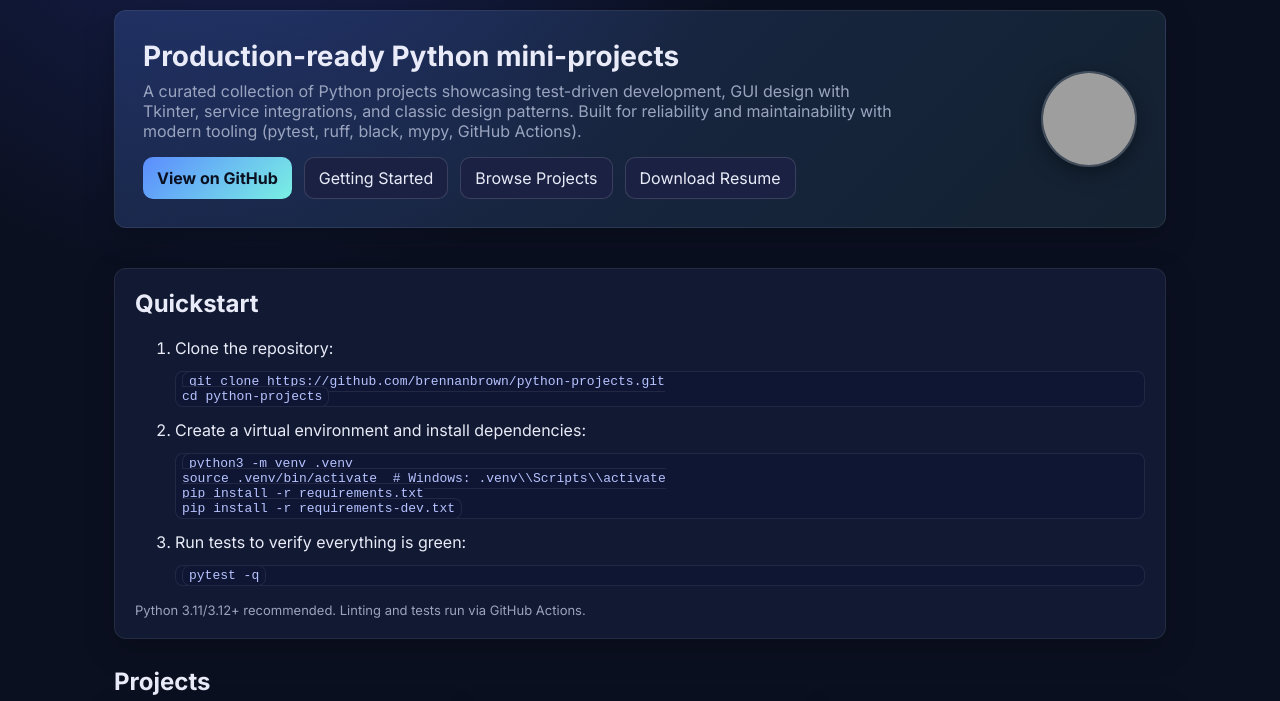
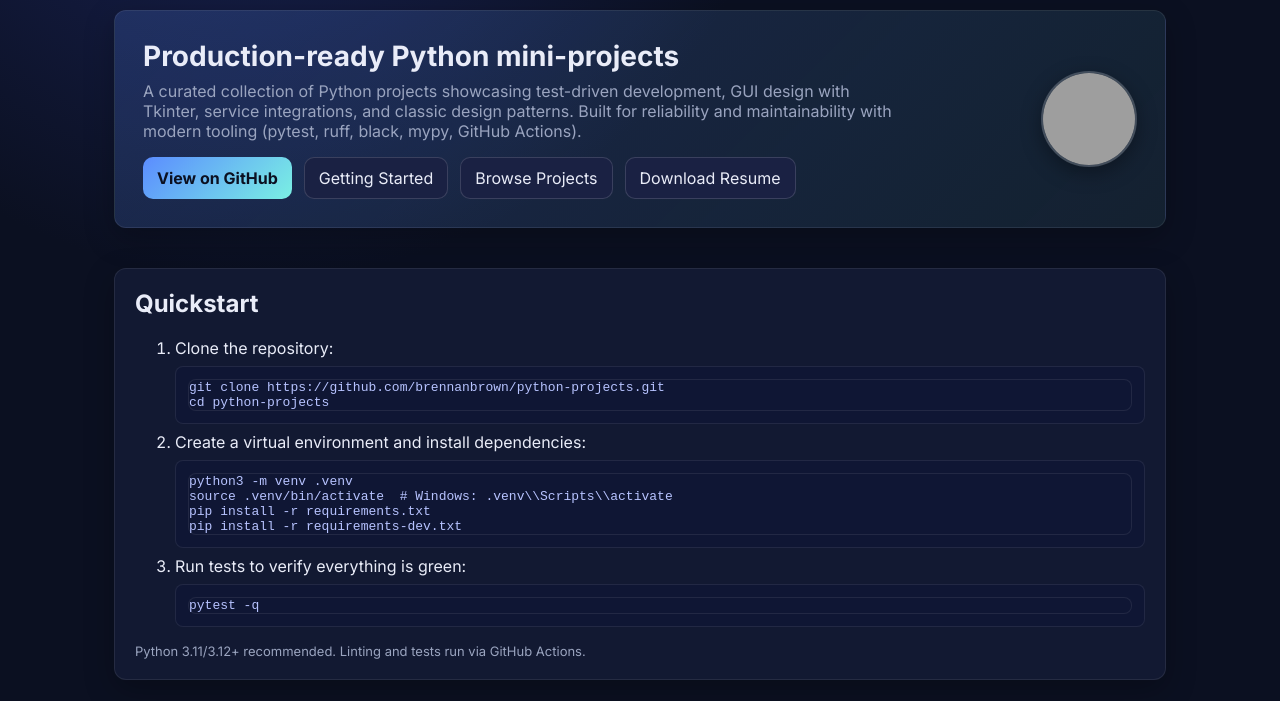
Before and after one commit to brennanbrown/python-projects, a plain HTML site: page index.html in a window 1280 px wide. Shown: the part 86-787 px from the top of the page. Drawn offline with Linux system fonts and the light colour scheme; grey boxes are pictures that could not be loaded.

Commit message:
docs(site): fix code block overflow and update footer to MIT license

```diff
--- a/index.html
+++ b/index.html
@@ -58,7 +58,28 @@
     .card p { margin: 0 0 14px; color: var(--muted); min-height: 56px; }
     .meta { font-size: 13px; color: var(--muted); margin-top: 8px; }
     footer { margin: 36px 0 10px; color: var(--muted); font-size: 14px; text-align: center; }
-    code, pre { background: #0f1634; color: #b7c3ff; border: 1px solid rgba(255,255,255,.08); border-radius: 8px; padding: 2px 6px; }
+    code, pre { background: #0f1634; color: #b7c3ff; border: 1px solid rgba(255,255,255,.08); border-radius: 8px; }
+    /* Prevent code blocks from overflowing cards */
+    pre {
+      display: block;
+      width: 100%;
+      max-width: 100%;
+      overflow-x: auto;
+      overflow-y: hidden;
+      white-space: pre;
+      -webkit-overflow-scrolling: touch;
+      padding: 12px;
+      margin: 8px 0;
+    }
+    pre code {
+      display: block;
+      white-space: pre; /* keep horizontal scroll instead of wrapping */
+      padding: 0; /* padding handled by pre */
+    }
+    /* Inline code remains compact */
+    :not(pre) > code {
+      padding: 2px 6px;
+    }
     .steps { margin-top: 10px; }
     .steps li { margin: 6px 0; }
   </style>
@@ -228,7 +249,7 @@ python src/example_oop.py</code></pre>
     </section>
 
     <footer>
-      © <span id="year"></span> Brennan Brown — <a href="https://github.com/brennanbrown">@brennanbrown</a>
+      © <span id="year"></span> Brennan Brown — Code licensed under <a href="LICENSE">MIT</a> — <a href="https://github.com/brennanbrown">@brennanbrown</a>
     </footer>
   </div>
   <script>
```
Also changed, not shown: 1 other file.
